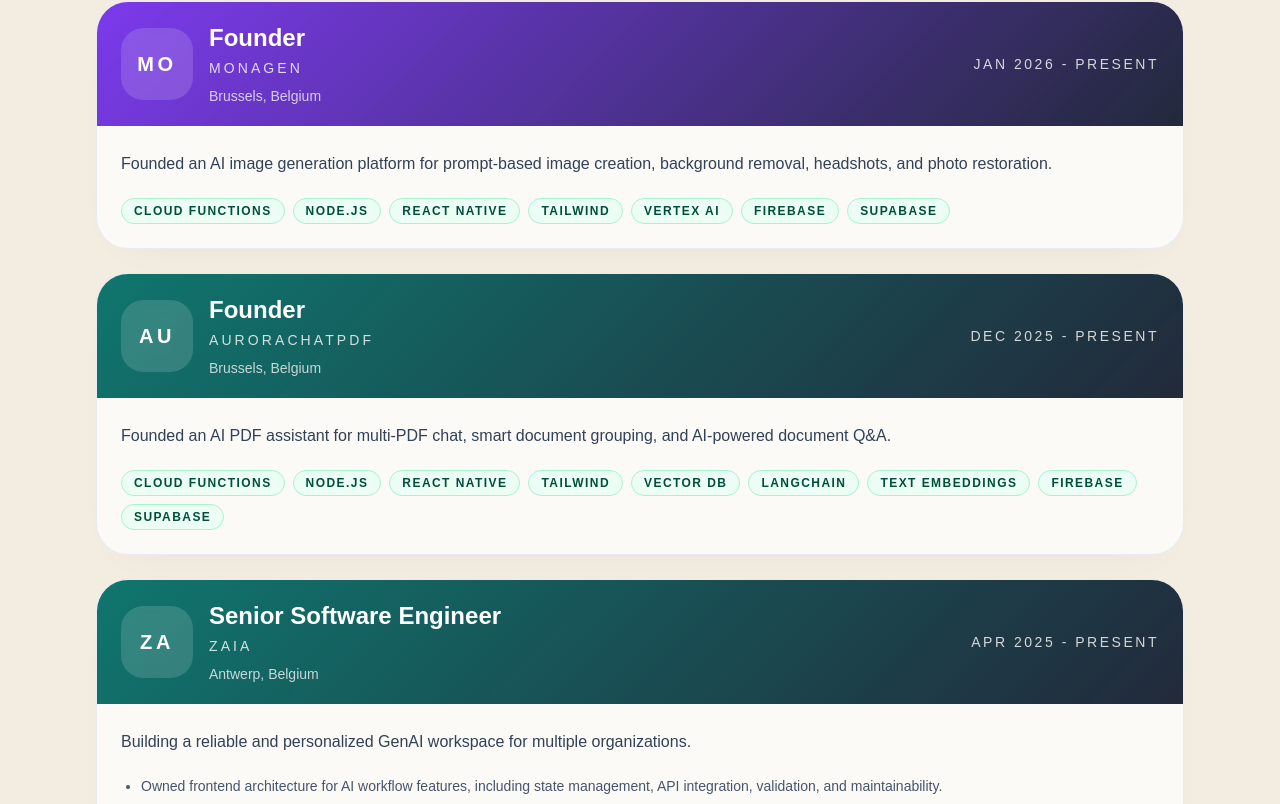
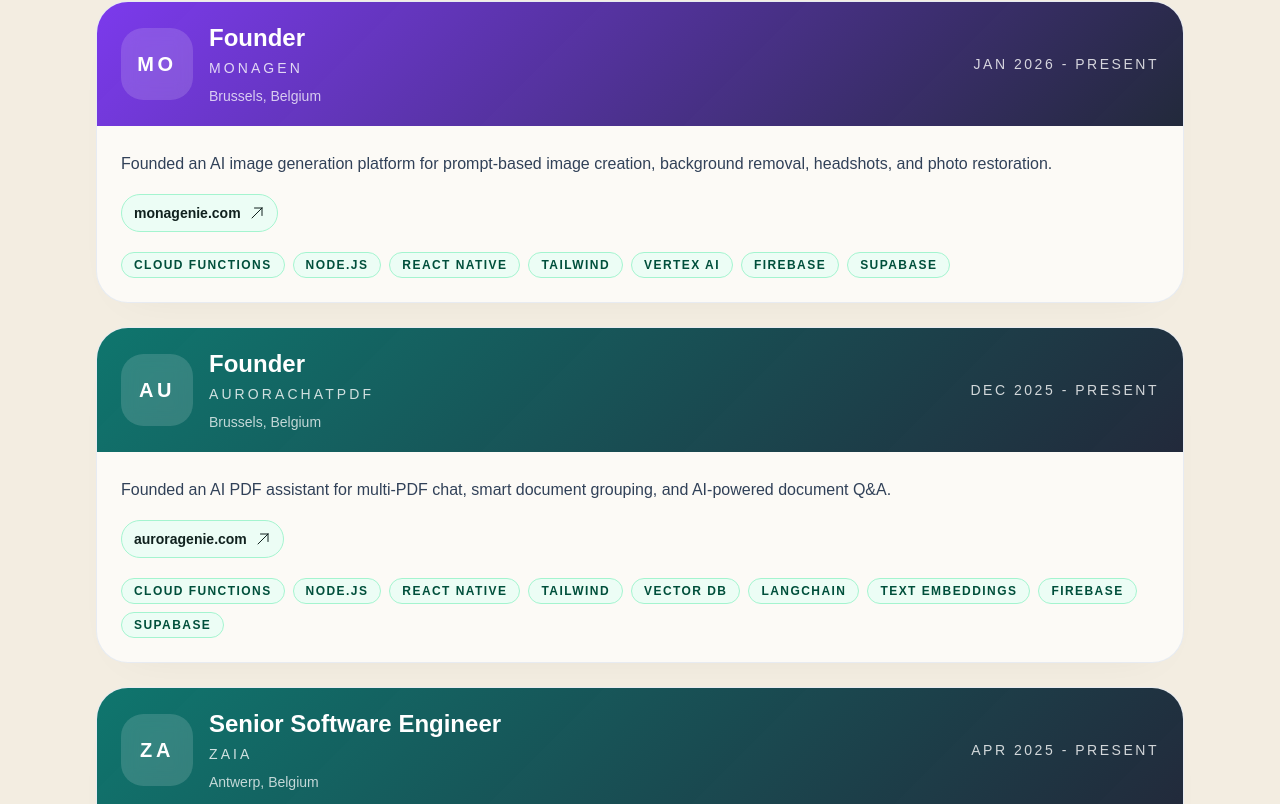
Before and after one commit to erdoganabaci/My-Portfolio, a React (Vite) app: page / in a window 1280 px wide. Shown: the part 3016-3820 px from the top of the page. Built offline with nearby package versions, Linux system fonts and the light colour scheme; a web font is replaced by a local one.

Commit message:
feat: add website links to experience section entries with associated tests

```diff
--- a/src/features/portfolio/components/experience-section.tsx
+++ b/src/features/portfolio/components/experience-section.tsx
@@ -1,3 +1,4 @@
+import {HiOutlineArrowUpRight} from "react-icons/hi2";
 import {SectionHeading} from "@/components/ui/section-heading";
 import {SectionShell} from "@/components/ui/section-shell";
 import {experienceContent} from "@/features/portfolio/content";
@@ -13,6 +14,14 @@
     .slice(0, 2)
     .map(part => part[0]?.toUpperCase() ?? "")
     .join("");
+}
+
+function getWebsiteLabel(websiteUrl: string) {
+  try {
+    return new URL(websiteUrl).hostname.replace(/^www\./, "");
+  } catch {
+    return websiteUrl;
+  }
 }
 
 export function ExperienceSection() {
@@ -76,6 +85,17 @@
                   ))}
                 </ul>
               ) : null}
+              {item.websiteUrl ? (
+                <a
+                  className="mt-4 inline-flex items-center gap-2 rounded-full border border-emerald-200 bg-emerald-50 px-3 py-2 text-sm font-semibold text-emerald-900 transition hover:-translate-y-0.5 hover:border-emerald-500 dark:border-emerald-400/20 dark:bg-emerald-400/10 dark:text-emerald-200"
+                  href={item.websiteUrl}
+                  rel="noreferrer"
+                  target="_blank"
+                >
+                  {getWebsiteLabel(item.websiteUrl)}
+                  <HiOutlineArrowUpRight className="size-4" />
+                </a>
+              ) : null}
               {item.techStack?.length ? (
                 <div className="mt-5 flex flex-wrap gap-2">
                   {item.techStack.map(tech => (
--- a/src/features/portfolio/content/experience.ts
+++ b/src/features/portfolio/content/experience.ts
@@ -15,6 +15,7 @@
         "Founded an AI image generation platform for prompt-based image creation, background removal, headshots, and photo restoration.",
       location: "Brussels, Belgium",
       role: "Founder",
+      websiteUrl: "https://monagenie.com/",
       techStack: [
         "Cloud Functions",
         "Node.js",
@@ -33,6 +34,7 @@
         "Founded an AI PDF assistant for multi-PDF chat, smart document grouping, and AI-powered document Q&A.",
       location: "Brussels, Belgium",
       role: "Founder",
+      websiteUrl: "https://auroragenie.com/",
       techStack: [
         "Cloud Functions",
         "Node.js",
--- a/src/features/portfolio/types.ts
+++ b/src/features/portfolio/types.ts
@@ -88,6 +88,7 @@
   location?: string;
   role: string;
   techStack?: string[];
+  websiteUrl?: string;
 };
 
 export type ExperienceContent = {
```
Also changed, not shown: 1 other file (tests, documents, lock files or other folders).
